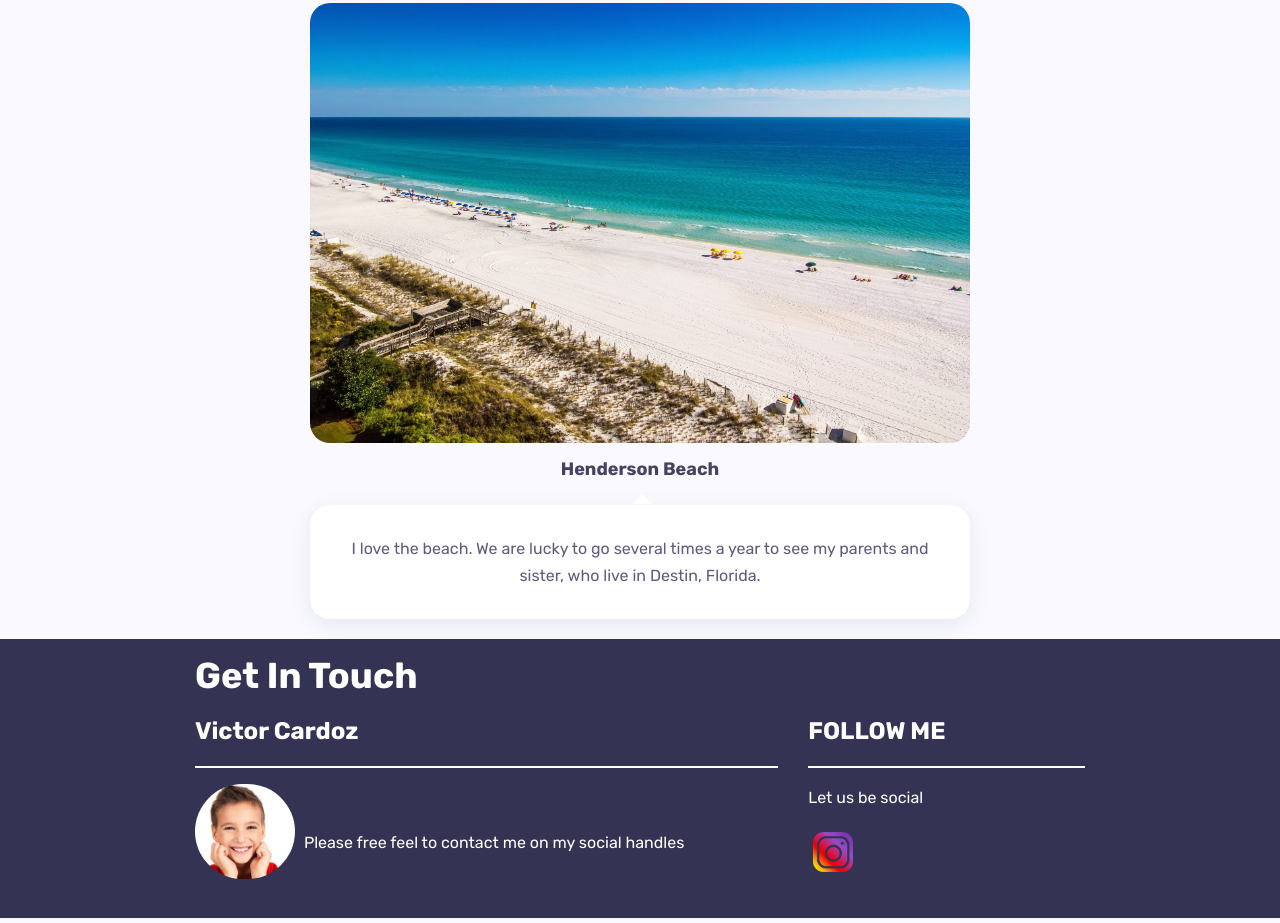
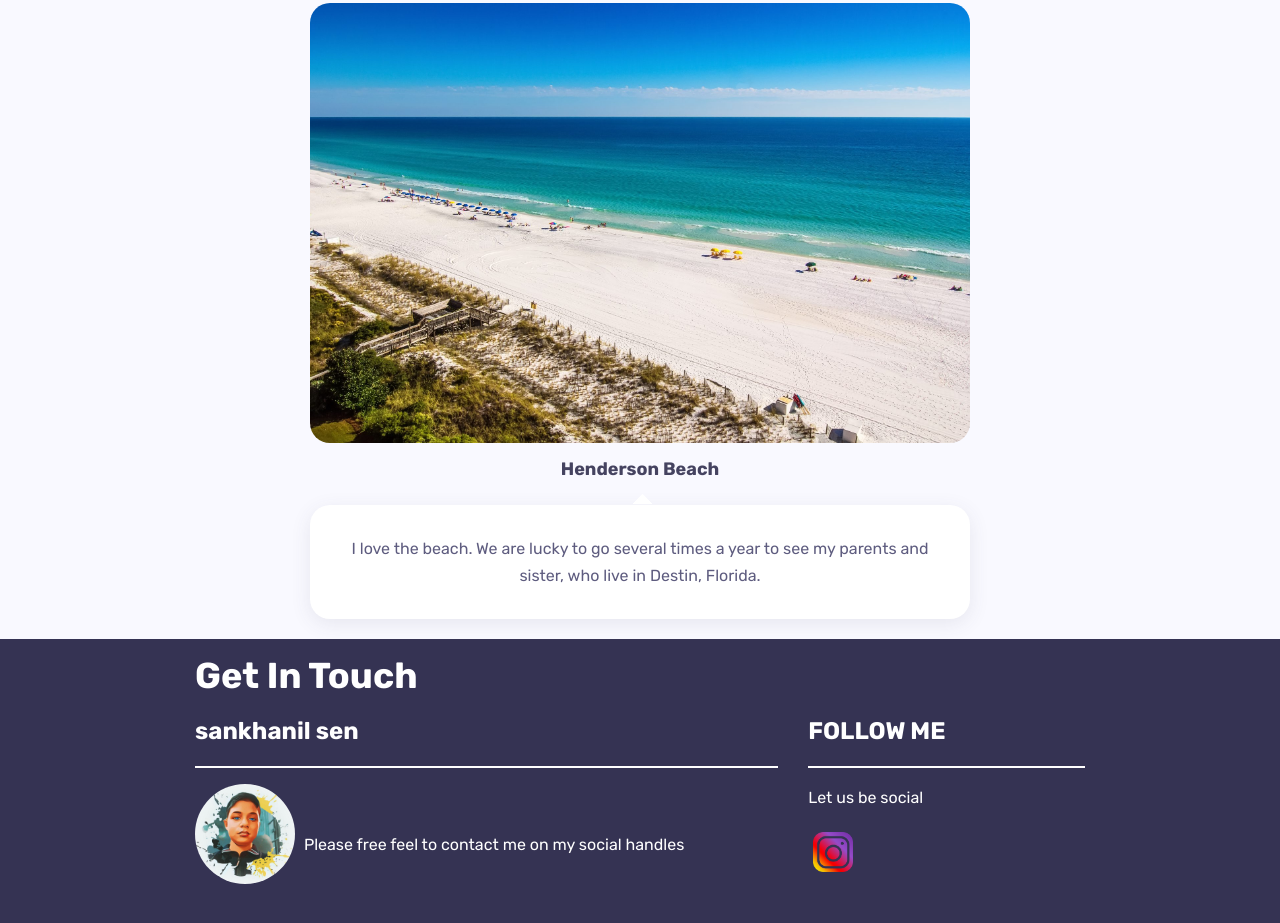
Before and after one commit to sankhanilsen/DFGREUHFGSUHFGXHGFHGBVHGTDJFHUB, a plain HTML site: page index.html in a window 1280 px wide. Shown: the part 4481-5404 px from the top of the page. Drawn offline with nearby package versions, Linux system fonts and the light colour scheme.

Commit message:
Update index.html

```diff
--- a/index.html
+++ b/index.html
@@ -601,9 +601,9 @@
 
 				<div class="col-md-8">
 
-					<h3 class="wow fadeInUp" style="color: white;visibility: visible; animation-name: fadeInUp;">Victor Cardoz</h3>
+					<h3 class="wow fadeInUp" style="color: white;visibility: visible; animation-name: fadeInUp;">sankhanil sen</h3>
 				    <hr style="border: 0.5px solid white;">
-					<img src="me.png" style="display: inline-block; width: 100px;border-radius: 100px" class="mb-4">
+					<img src="e554a51e-4f46-4dc3-b2a5-a20bb2efbb21.jpg" style="display: inline-block; width: 100px;border-radius: 100px" class="mb-4">
             		<p style="margin: 5px; color: white; display: inline-block;">Please free feel to contact me on my social handles</p>
 
 				</div>
@@ -614,7 +614,7 @@
    					<hr style="border: 0.5px solid white;">
       				<p style="color: white;">Let us be social</p>
 
-				    <a href="#">
+				    <a href="https://www.instagram.com/sankhanilsen/">
 				      <img src="instagram.png" style="width: 40px;margin: 5px">
 				    </a>
 				</div>
```
